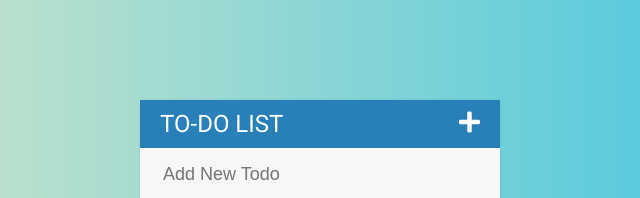
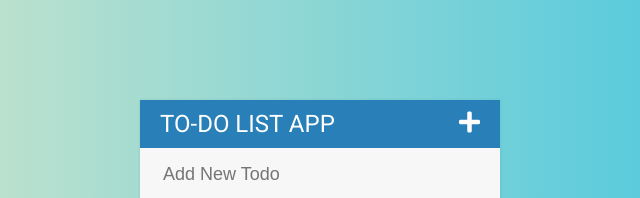
Before and after one commit to hanstanawi/todo-list-app, a plain HTML site: page index.html in a window 1280 px wide. Shown: the top 198 px of the page, 320-960 px from the left. Drawn offline with Linux system fonts and the light colour scheme.

Commit message:
Changing title

```diff
--- a/index.html
+++ b/index.html
@@ -12,7 +12,7 @@
 </head>
 <body>
     <div id="container">
-        <h1>To-Do List <i class="fas fa-plus"></i></h1>
+        <h1>To-Do List App <i class="fas fa-plus"></i></h1>
         <input type="text" placeholder="Add New Todo">
 
         <ul>
```
